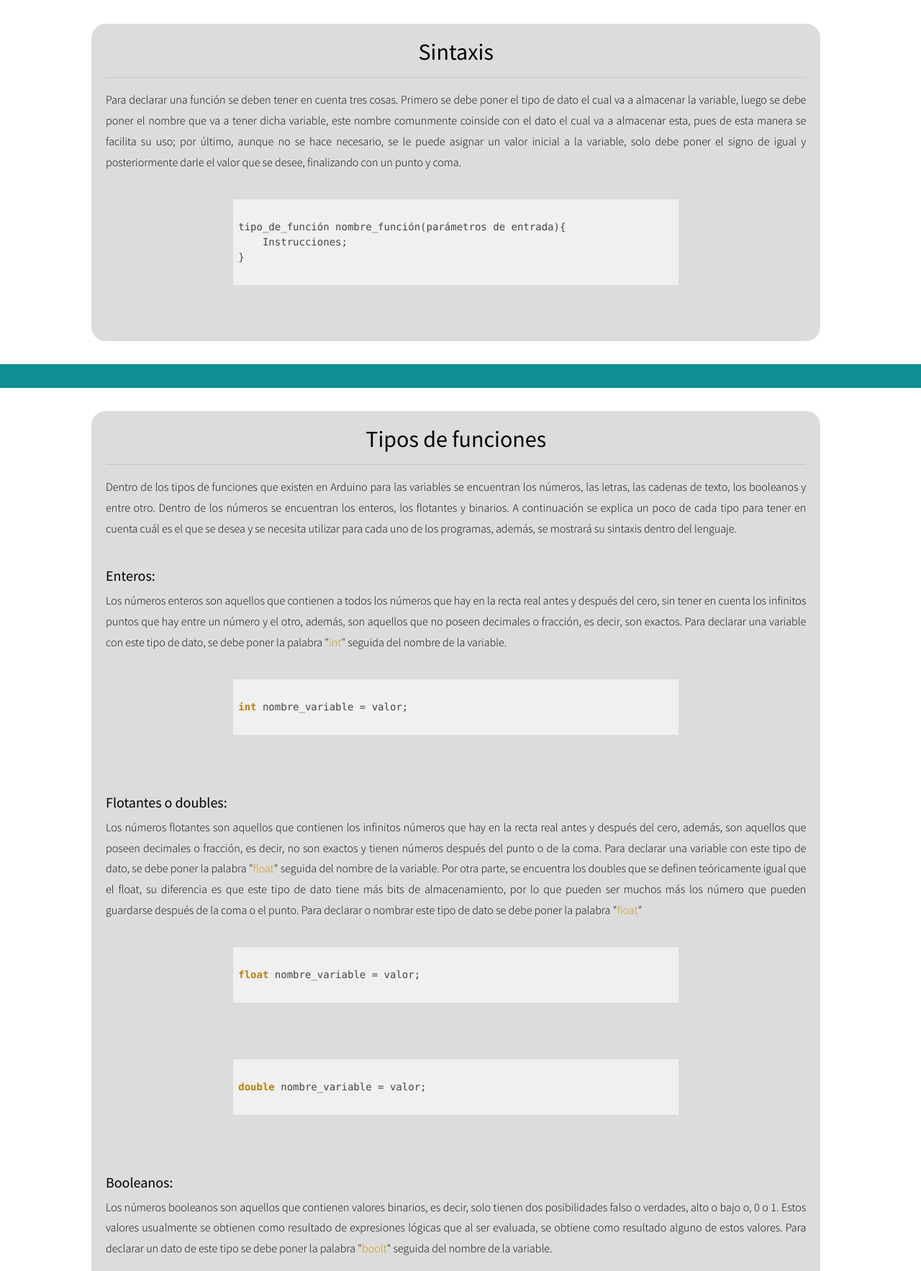
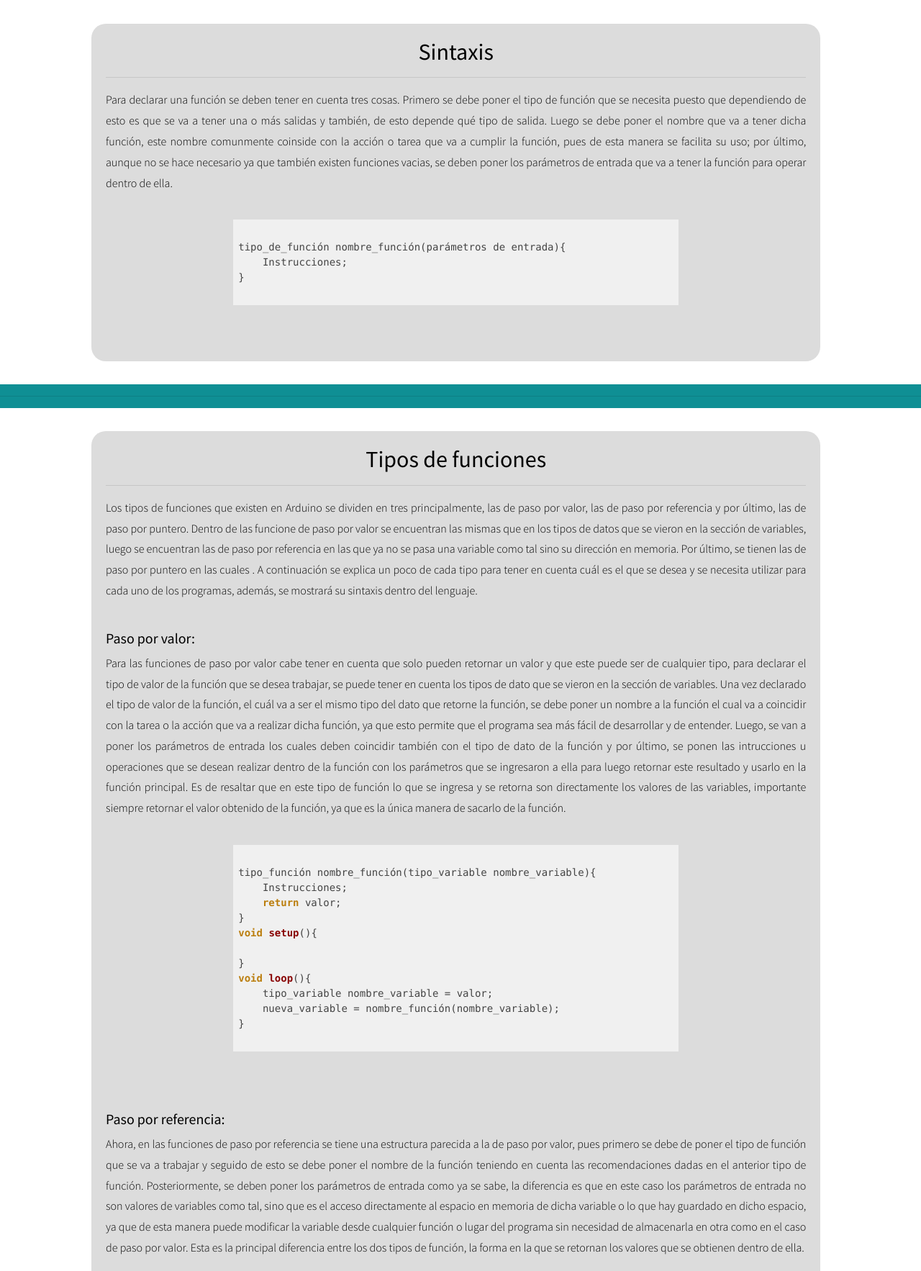
Before and after one commit to juanesduque/EPBA, a Django app: page /funciones in a window 1280 px wide. Shown: the part 833-2599 px from the top of the page at 72% size. Run offline with Django 3.2, Linux system fonts and the light colour scheme; some libraries are stand-ins or nearby versions.

Commit message:
Volumen 1

```diff
--- a/templates/teoria/funciones/funciones.html
+++ b/templates/teoria/funciones/funciones.html
@@ -58,12 +58,12 @@
         <h2>Sintaxis</h2>
         <hr/>
         <p class="text-justify">
-            Para declarar una función se deben tener en cuenta tres cosas. Primero se debe poner el tipo de dato
-            el cual va a almacenar la variable, luego se debe poner el nombre que va a tener dicha variable, este
-            nombre comunmente coinside con el dato el cual va a almacenar esta, pues de esta manera se facilita
-            su uso; por último, aunque no se hace necesario, se le puede asignar un valor inicial a la variable,
-            solo debe poner el signo de igual y posteriormente darle el valor que se desee, finalizando con un
-            punto y coma.
+            Para declarar una función se deben tener en cuenta tres cosas. Primero se debe poner el tipo de función que se
+            necesita puesto que dependiendo de esto es que se va a tener una o más salidas y también, de esto depende qué
+            tipo de salida. Luego se debe poner el nombre que va a tener dicha función, este nombre comunmente coinside con
+            la acción o tarea que va a cumplir la función, pues de esta manera se facilita su uso; por último, aunque no
+            se hace necesario ya que también existen funciones vacias, se deben poner los parámetros de entrada que va a
+            tener la función para operar dentro de ella.
         </p>
         <div class="col-md-8 code mx-auto text-justify">
             <pre>
@@ -82,108 +82,98 @@ tipo_de_función nombre_función(parámetros de entrada){
         <h2>Tipos de funciones</h2>
         <hr/>
         <p class="text-justify">
-            Dentro de los tipos de funciones que existen en Arduino para las variables se encuentran los números,
-            las letras, las cadenas de texto, los booleanos y entre otro. Dentro de los números se encuentran
-            los enteros, los flotantes y binarios. A continuación se explica un poco de cada tipo para tener
+            Los tipos de funciones que existen en Arduino se dividen en tres principalmente, las de paso por valor, las
+            de paso por referencia y por último, las de paso por puntero. Dentro de las funcione de paso por valor se
+            encuentran las mismas que en los tipos de datos que se vieron en la sección de variables, luego se encuentran
+            las de paso por referencia en las que ya no se pasa una variable como tal sino su dirección en memoria. Por
+            último, se tienen las de paso por puntero en las cuales . A continuación se explica un poco de cada tipo para tener
             en cuenta cuál es el que se desea y se necesita utilizar para cada uno de los programas, además, se
             mostrará su sintaxis dentro del lenguaje.
         </p>
         <br>
-        <h5 class="text-justify">Enteros: </h5>
+        <h5 class="text-justify">Paso por valor: </h5>
         <p class="text-justify">
-            Los números enteros son aquellos que contienen a todos los números que hay en la recta real antes y después
-            del cero, sin tener en cuenta los infinitos puntos que hay entre un número y el otro, además, son aquellos
-            que no poseen decimales o fracción, es decir, son exactos. Para declarar una variable con este tipo de dato,
-            se debe poner la palabra "<span style="color: rgb(200, 147, 0);">int</span>" seguida del nombre de la
-            variable.
+            Para las funciones de paso por valor cabe tener en cuenta que solo pueden retornar un valor y que este puede
+            ser de cualquier tipo, para declarar el tipo de valor de la función que se desea trabajar, se puede tener en
+            cuenta los tipos de dato que se vieron en la sección de variables. Una vez declarado el tipo de valor de la
+            función, el cuál va a ser el mismo tipo del dato que retorne la función, se debe poner un nombre a la función
+            el cual va a coincidir con la tarea o la acción que va a realizar dicha función, ya que esto permite que el
+            programa sea más fácil de desarrollar y de entender. Luego, se van a poner los parámetros de entrada los cuales
+            deben coincidir también con el tipo de dato de la función y por último, se ponen las intrucciones u operaciones
+            que se desean realizar dentro de la función con los parámetros que se ingresaron a ella para luego retornar
+            este resultado y usarlo en la función principal. Es de resaltar que en este tipo de función lo que se ingresa
+            y se retorna son directamente los valores de las variables, importante siempre retornar el valor obtenido de
+            la función, ya que es la única manera de sacarlo de la función.
         </p>
         <div class="col-md-8 code mx-auto text-justify">
             <pre>
             <code class="language-c++">
-int nombre_variable = valor;
+tipo_función nombre_función(tipo_variable nombre_variable){
+    Instrucciones;
+    return valor;
+}
+void setup(){
+
+}
+void loop(){
+    tipo_variable nombre_variable = valor;
+    nueva_variable = nombre_función(nombre_variable);
+}
             </code>
             </pre>
         </div>
         <br>
-        <h5 class="text-justify">Flotantes o doubles: </h5>
+        <h5 class="text-justify">Paso por referencia: </h5>
         <p class="text-justify">
-            Los números flotantes son aquellos que contienen los infinitos números que hay en la recta real antes y después
-            del cero, además, son aquellos que poseen decimales o fracción, es decir, no son exactos y tienen números
-            después del punto o de la coma. Para declarar una variable con este tipo de dato, se debe poner la palabra
-            "<span style="color: rgb(200, 147, 0);">float</span>" seguida del nombre de la variable. Por otra parte, se
-            encuentra los doubles que se definen teóricamente igual que el float, su diferencia es que este tipo de dato
-            tiene más bits de almacenamiento, por lo que pueden ser muchos más los número que pueden guardarse después de
-            la coma o el punto. Para declarar o nombrar este tipo de dato se debe poner la palabra
-            "<span style="color: rgb(200, 147, 0);">float</span>"
+            Ahora, en las funciones de paso por referencia se tiene una estructura parecida a la de paso por valor, pues
+            primero se debe de poner el tipo de función que se va a trabajar y seguido de esto se debe poner el nombre de
+            la función teniendo en cuenta las recomendaciones dadas en el anterior tipo de función. Posteriormente, se
+            deben poner los parámetros de entrada como ya se sabe, la diferencia es que en este caso los parámetros de
+            entrada no son valores de variables como tal, sino que es el acceso directamente al espacio en memoria de dicha
+            variable o lo que hay guardado en dicho espacio, ya que de esta manera puede modificar la variable desde
+            cualquier función o lugar del programa sin necesidad de almacenarla en otra como en el caso de paso por valor.
+            Esta es la principal diferencia entre los dos tipos de función, la forma en la que se retornan los valores que
+            se obtienen dentro de ella.
         </p>
         <div class="col-md-8 code mx-auto text-justify">
             <pre>
             <code class="language-c++">
-float nombre_variable = valor;
-            </code>
-            </pre>
-        </div>
-        <div class="col-md-8 code mx-auto text-justify">
-            <pre>
-            <code class="language-c++">
-double nombre_variable = valor;
+tipo_función nombre_función(tipo_variable &nombre_variable){
+    Instrucciones;
+}
+void setup(){
+
+}
+void loop(){
+    tipo_variable nombre_variable = valor;
+    nombre_función(&nombre_variable);
+}
             </code>
             </pre>
         </div>
         <br>
-        <h5 class="text-justify">Booleanos: </h5>
+        <h5 class="text-justify">Paso por puntero: </h5>
         <p class="text-justify">
-            Los números booleanos son aquellos que contienen valores binarios, es decir, solo tienen dos posibilidades
-            falso o verdades, alto o bajo o, 0 o 1. Estos valores usualmente se obtienen como resultado de expresiones
-            lógicas que al ser evaluada, se obtiene como resultado alguno de estos valores. Para declarar un dato de este
-            tipo se debe poner la palabra "<span style="color: rgb(200, 147, 0);">boolt</span>" seguida del nombre de
-            la variable.
+            Para finalizar, en el caso de paso por puntero se debe declarar el tipo de función que para esta siempre va a
+            ser de tipo vacio, es decir, utilizando el comando <span style="color: rgb(200, 147, 0);">void</span>. Luego,
+            se debe poner el nombre de la función como usualmente se hace y por último, se deben poner los parámetros de
+            entrada de la función, de igual manera que en la función anterior, estos parámetros cambian con respecto a las
+            demás funciones. En este caso los parámetros de entrada son punteros que apuntan directamente al espacio en
+            memoria, lo que permite realizar cualquier operación sobre ella y de esta manera la función hacerse más útil.
         </p>
         <div class="col-md-8 code mx-auto text-justify">
             <pre>
             <code class="language-c++">
-bool nombre_variable = valor;
-            </code>
-            </pre>
-        </div>
-        <br>
-        <h5 class="text-justify">Letras: </h5>
-        <p class="text-justify">
-            Las letras son un tipo de dato en el que sea puede almacenar, como su nombre lo indica, cualquier letra del
-            alfabeto, sin importar si es mayúscula o minúscula, pero solo se puede almacenar una sola letra a la vez. Para
-            declarar una variable con este tipo de dato, se debe poner la palabra "<span style="color: rgb(200, 147, 0);">float</span>"
-            seguida del nombre de la variable.
-        </p>
-        <div class="col-md-8 code mx-auto text-justify">
-            <pre>
-            <code class="language-c++">
-char nombre_variable = "valor";
-            </code>
-            </pre>
-        </div>
-        <p class="text-justify">
-            Para este problema, existe una variación en la cual se pueden guardar letras o frases completas y para esto se
-            declara como vector. Para declarar un vector con este tipo de dato, se debe poner la palabra
-            "<span style="color: rgb(200, 147, 0);">float</span>" seguida del nombre del vector.
-        </p>
-        <div class="col-md-8 code mx-auto text-justify">
-            <pre>
-            <code class="language-c++">
-char[tamaño] nombre_vector = "valor";
-            </code>
-            </pre>
-        </div>
-        <br>
-        <h5 class="text-justify">Cadenas de texto: </h5>
-        <p class="text-justify">
-            Los string son tipos de datos que permiten almacernar palabras que no contengan caracteres especiales. Para
-            declarar una variable con este tipo de dato, se debe poner la palabra "<span style="color: rgb(200, 147, 0);">float</span>"
-            seguida del nombre de la variable.
-        </p>
-        <div class="col-md-8 code mx-auto text-justify">
-            <pre>
-            <code class="language-c++">
-string nombre_variable = valor;
+void nombre_función(tipo_puntuero *nombre_puntero){
+    Instrucciones;
+}
+void setup(){
+
+}
+void loop(){
+    tipo_variable nombre_variable = valor;
+    nombre_función(&nombre_variable);
+}
             </code>
             </pre>
         </div>
@@ -201,19 +191,19 @@ string nombre_variable = valor;
                         <h2>Ejemplo #1</h2><br>
                         <img src="{% static 'Im/Computer.png' %}" alt="" />
                         <br><br>
-                        <a href="{% url 'operadores_app:ejemplo1' %}" class="button">Empezar</a>
+                        <a href="{% url 'funciones_app:ejemplo1' %}" class="button">Empezar</a>
                     </div>
                     <div class="col-md-3" id="mod">
                         <h2>Ejemplo #2</h2><br>
                         <img src="{% static 'Im/Computer.png' %}" alt="" />
                         <br><br>
-                        <a href="{% url 'operadores_app:ejemplo2' %}" class="button">Empezar</a>
+                        <a href="{% url 'funciones_app:ejemplo2' %}" class="button">Empezar</a>
                     </div>
                     <div class="col-md-3" id="mod">
                         <h2>Ejemplo #3</h2><br>
                         <img src="{% static 'Im/Computer.png' %}" alt="" />
                         <br><br>
-                        <a href="{% url 'operadores_app:ejemplo3' %}" class="button">Empezar</a>
+                        <a href="{% url 'funciones_app:ejemplo3' %}" class="button">Empezar</a>
                     </div>
                 </div>
               </div>
@@ -223,19 +213,19 @@ string nombre_variable = valor;
                         <h2>Ejemplo #4</h2><br>
                         <img src="{% static 'Im/Computer.png' %}" alt="" />
                         <br><br>
-                        <a href="{% url 'operadores_app:ejemplo4' %}" class="button">Empezar</a>
+                        <a href="{% url 'funciones_app:ejemplo4' %}" class="button">Empezar</a>
                     </div>
                     <div class="col-md-3" id="mod">
                         <h2>Ejemplo #5</h2><br>
                         <img src="{% static 'Im/Computer.png' %}" alt="" />
                         <br><br>
-                        <a href="{% url 'operadores_app:ejemplo5' %}" class="button">Empezar</a>
+                        <a href="{% url 'funciones_app:ejemplo5' %}" class="button">Empezar</a>
                     </div>
                     <div class="col-md-3" id="mod">
                         <h2>Ejemplo #6</h2><br>
                         <img src="{% static 'Im/Computer.png' %}" alt="" />
                         <br><br>
-                        <a href="{% url 'operadores_app:ejemplo6' %}" class="button">Empezar</a>
+                        <a href="{% url 'funciones_app:ejemplo6' %}" class="button">Empezar</a>
                     </div>
                 </div>
               </div>
```
Also changed, not shown: templates/teoria/vcp/vcp.html (+23 -6 lines), EPBA/settings.py (line endings or trailing spaces), 1 other file.
